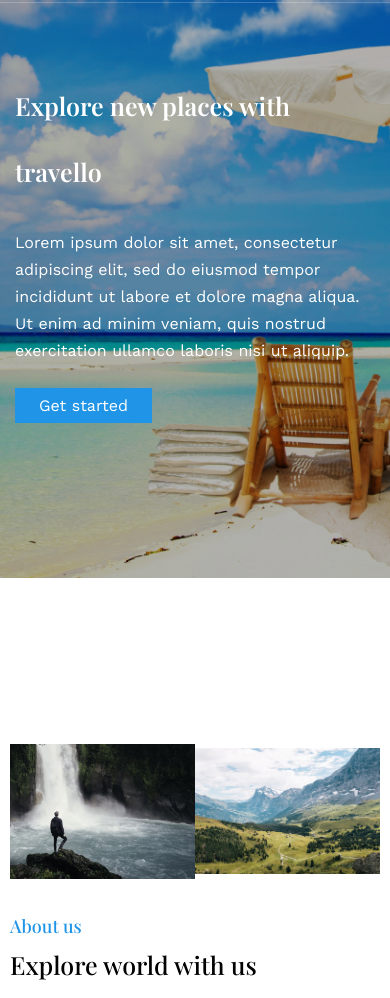
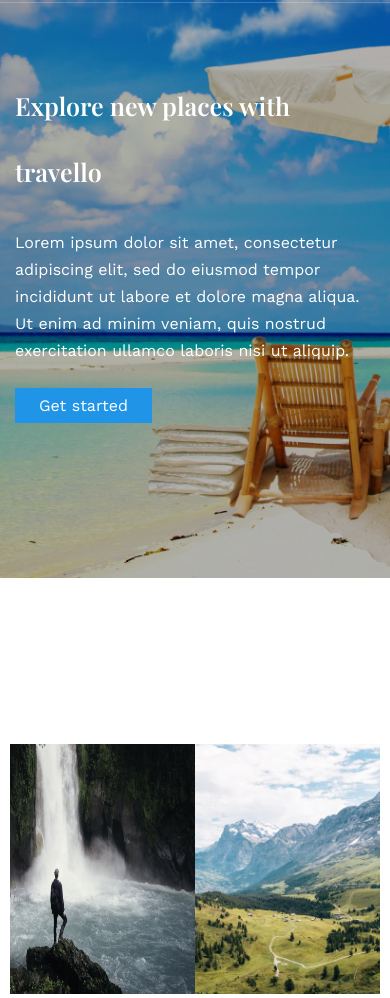
Before and after one commit to SebMucha/Travello, a plain HTML site: page index.html in a window 390 px wide. Shown: the part 82-1080 px from the top of the page. Drawn offline with nearby package versions, Linux system fonts and the light colour scheme.

Commit message:
aligned about-us pictures

```diff
--- a/assets/about+frames.css
+++ b/assets/about+frames.css
@@ -19,17 +19,13 @@
     border: 2px solid #E3DEC1;
     border-top: none;
     padding: 10px;
-    max-width: 577px;
+    /* max-width: 577px; */
     display: block;
-    max-width: 577px;
-    max-height: 425px;
 }
 .mountain-img{
     position: absolute;
     bottom: -60px;
     right: -50px;
-    max-width: 386px;
-    max-height: 263px;
 }
 
 .about-us-top{
@@ -67,18 +63,10 @@
         gap: 35px;
     }
     .about-us-right{
-        width: 100%;
         align-self: flex-start;
-    }
-    .mountain-img{
-        bottom: 0;
-        right: 0;
     }
     .about-us-pics{
         display: flex;
-        align-items: center;
-        width: auto;
-        height: auto;
     }
     .about_left{
         margin-right: 0;
@@ -91,17 +79,24 @@
         font-size: 15px;
         max-width: 100%;
     }
+    .about-us-figure{
+        height: 250px;
+    }
     .fountain-img{
         width: 50%;
         max-width: 50%;
-        max-height: 250px;
         padding: 0;
+        max-height: 100%;
         border: none;
     }
     .mountain-img{
         position: relative;
         width: 50%;
         max-width: 50%;
+        max-height: 100%;
+        object-fit: cover;
+        bottom: 0;
+        right: 0;
     }
 }
 
--- a/index.html
+++ b/index.html
@@ -60,8 +60,8 @@
     <div class="about-us-container">
       <div class="about-us-left">
         <figure class="about-us-pics">
-            <img src="assets/pics/fountain.jpg" alt="man infront of fountain" class="fountain-img">
-            <img src="assets/pics/mountains.jpg" alt="mountains pic" class="mountain-img">
+            <img src="assets/pics/fountain.jpg" alt="man infront of fountain" class="about-us-figure fountain-img">
+            <img src="assets/pics/mountains.jpg" alt="mountains pic" class="about-us-figure mountain-img">
         </figure>
       </div>
 
```
